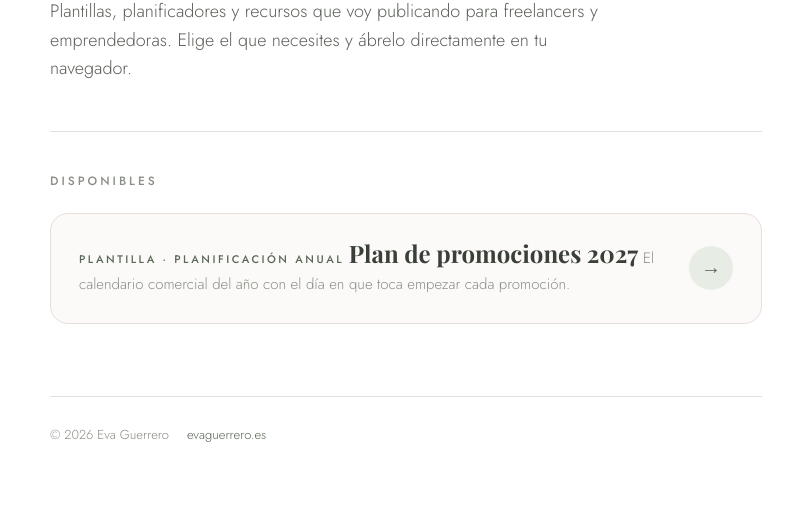
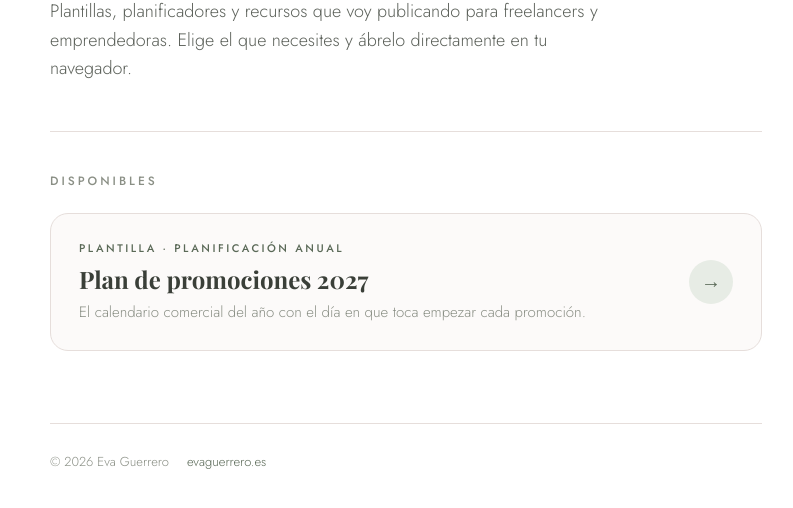
Before and after one commit to EvaGuerrero/recursos-negocios, a plain HTML site: page index.html in a window 1280 px wide. Shown: the part 370-878 px from the top of the page, without its empty margins (234-1027 px from the left). Drawn offline with nearby package versions, Linux system fonts and the light colour scheme.

Commit message:
Corregir maquetacion de la tarjeta de recurso

```diff
--- a/index.html
+++ b/index.html
@@ -127,6 +127,7 @@ h1 em{
   transform:translateY(-2px);
 }
 .resource-text{min-width:0;}
+.resource-tag,.resource-title,.resource-desc{display:block;}
 .resource-tag{
   text-transform:uppercase;
   letter-spacing:2.5px;
```
